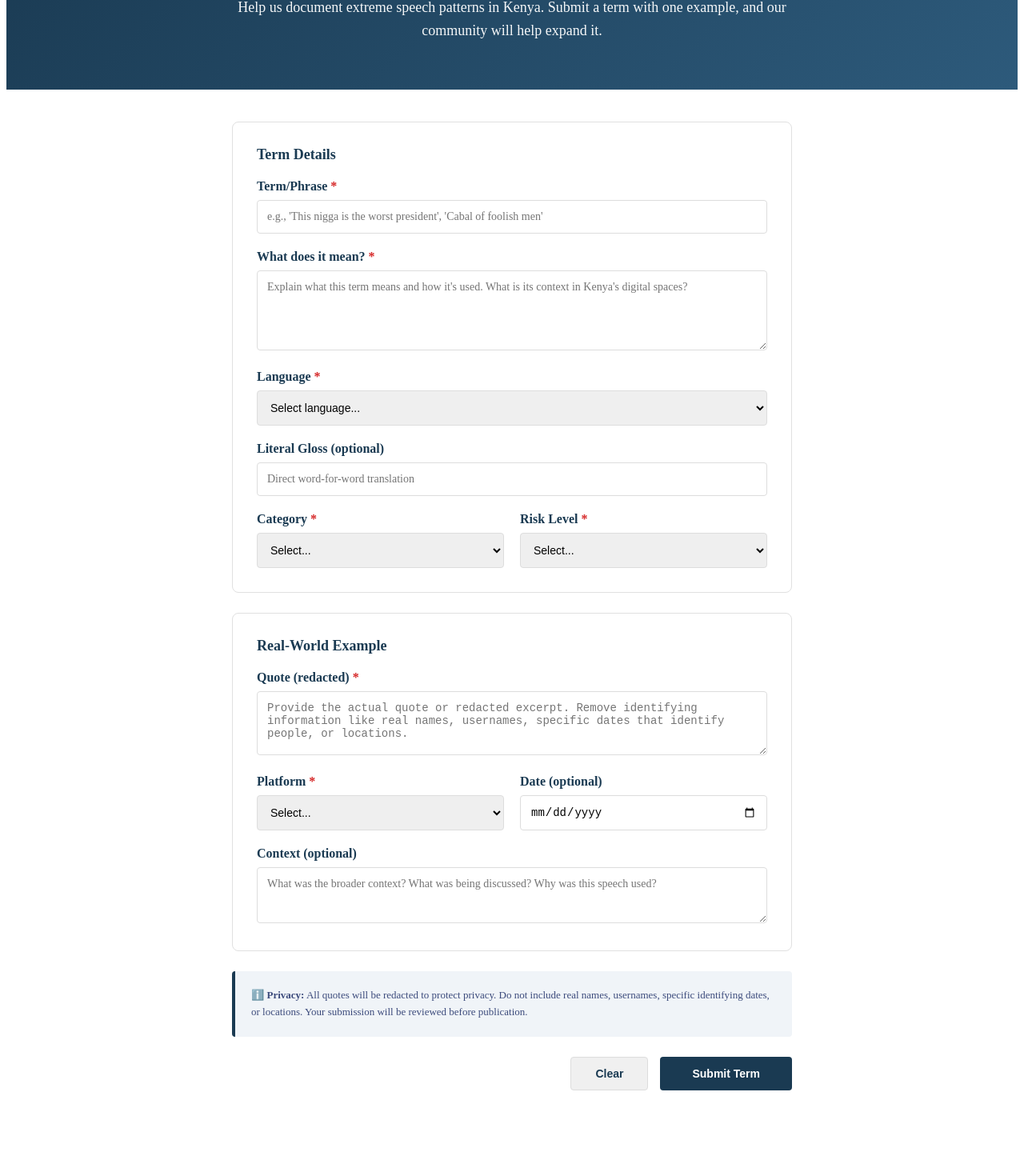
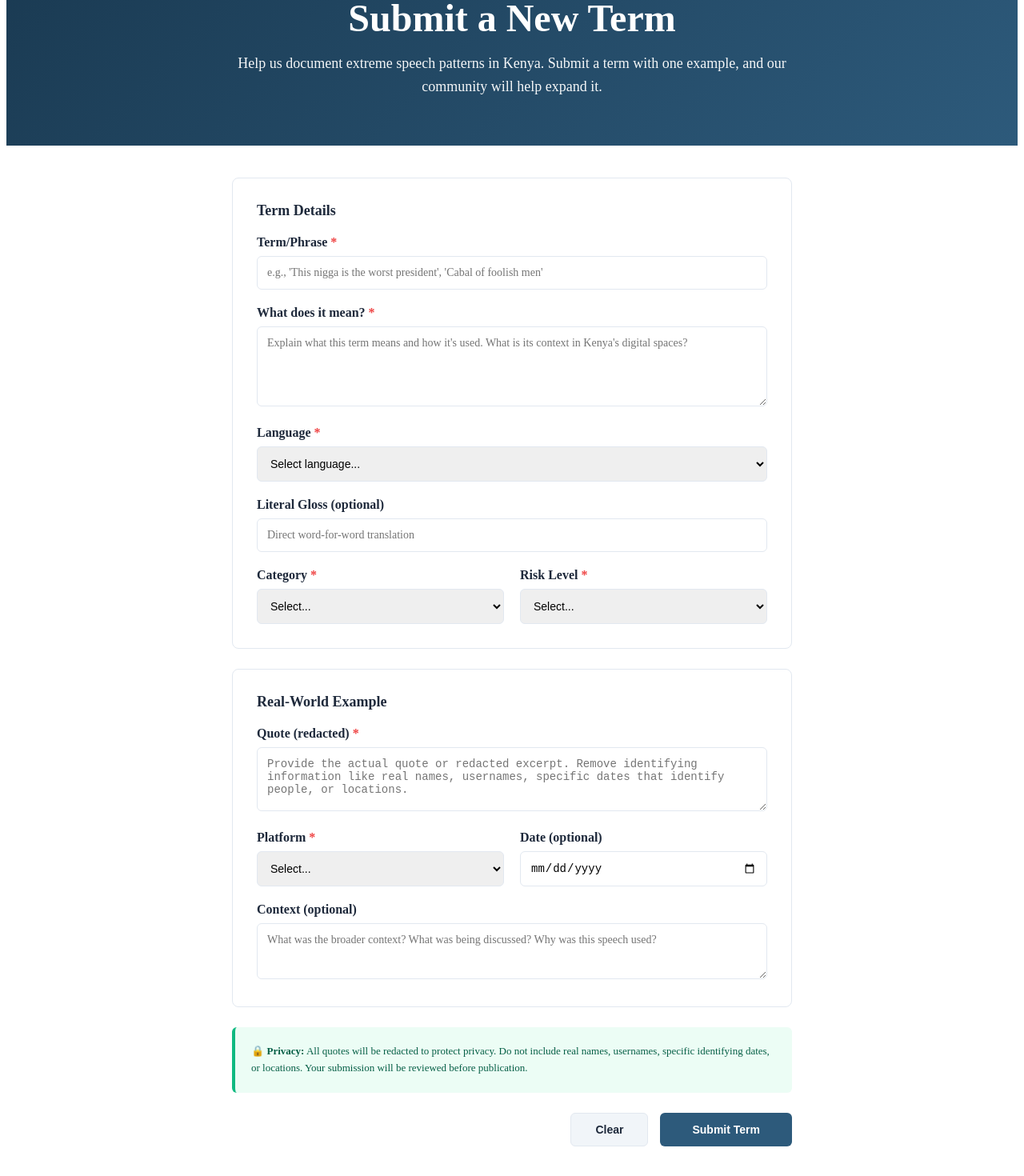
Before and after one commit to JobMwaura/KESL-NEXT, a Next.js app: page /submit in a window 1280 px wide. Shown: the part 236-1706 px from the top of the page at 80% size. Built offline with nearby package versions, Linux system fonts and the light colour scheme.

Commit message:
feat: add breadcrumb navigation to submit page

```diff
--- a/app/submit/page.js
+++ b/app/submit/page.js
@@ -114,8 +114,34 @@ export default function SubmitPage() {
 
   return (
     <>
-      <Header onSignInClick={() => {}} />
+      <Header />
       <main style={{ minHeight: '100vh', paddingBottom: '80px' }}>
+        {/* Breadcrumb Navigation */}
+        <nav style={{
+          padding: '20px',
+          backgroundColor: '#f8fafc',
+          borderBottom: '1px solid #e2e8f0'
+        }}>
+          <div style={{ maxWidth: '1300px', margin: '0 auto', display: 'flex', alignItems: 'center', gap: '8px', padding: '0 20px' }}>
+            <a href="/" style={{
+              textDecoration: 'none',
+              color: '#2d5a7b',
+              fontSize: '14px',
+              fontWeight: '500',
+              transition: 'color 0.2s',
+              padding: '6px 0'
+            }}
+            onMouseEnter={(e) => e.target.style.color = '#1a3a52'}
+            onMouseLeave={(e) => e.target.style.color = '#2d5a7b'}>
+              🏠 Home
+            </a>
+            <span style={{ color: '#cbd5e1' }}>/</span>
+            <span style={{ color: '#64748b', fontSize: '14px', fontWeight: '500' }}>
+              ✏️ Submit a Term
+            </span>
+          </div>
+        </nav>
+
         <section style={{
           background: 'linear-gradient(135deg, #1a3a52 0%, #2d5a7b 100%)',
           color: 'white',
@@ -135,10 +161,10 @@ export default function SubmitPage() {
             maxWidth: '800px',
             margin: '40px auto',
             padding: '20px',
-            backgroundColor: '#d4edda',
-            borderLeft: '4px solid #28a745',
-            borderRadius: '4px',
-            color: '#155724',
+            backgroundColor: '#d1fae5',
+            border: '1px solid #6ee7b7',
+            borderRadius: '6px',
+            color: '#065f46',
             textAlign: 'center'
           }}>
             <strong style={{ fontSize: '16px' }}>✓ Success!</strong>
@@ -152,10 +178,10 @@ export default function SubmitPage() {
               <div style={{
                 marginBottom: '20px',
                 padding: '15px',
-                backgroundColor: '#ffe0e0',
-                borderLeft: '4px solid #d62828',
-                borderRadius: '4px',
-                color: '#d62828',
+                backgroundColor: '#fee2e2',
+                border: '1px solid #fca5a5',
+                borderRadius: '6px',
+                color: '#991b1b',
                 fontSize: '14px'
               }}>
                 {errors.submit}
@@ -167,16 +193,16 @@ export default function SubmitPage() {
               backgroundColor: 'white',
               borderRadius: '8px',
               padding: '30px',
-              border: '1px solid #e0e0e0',
+              border: '1px solid #e2e8f0',
               marginBottom: '25px'
             }}>
-              <h2 style={{ margin: '0 0 20px 0', color: '#1a3a52', fontSize: '18px', fontWeight: '700' }}>
+              <h2 style={{ margin: '0 0 20px 0', color: '#1e293b', fontSize: '18px', fontWeight: '700' }}>
                 Term Details
               </h2>
 
               <div style={{ marginBottom: '20px' }}>
-                <label style={{ display: 'block', marginBottom: '8px', fontWeight: '600', color: '#1a3a52' }}>
-                  Term/Phrase <span style={{ color: '#d62828' }}>*</span>
+                <label style={{ display: 'block', marginBottom: '8px', fontWeight: '600', color: '#1e293b' }}>
+                  Term/Phrase <span style={{ color: '#ef4444' }}>*</span>
                 </label>
                 <input
                   type="text"
@@ -187,19 +213,19 @@ export default function SubmitPage() {
                   style={{
                     width: '100%',
                     padding: '12px',
-                    border: errors.term ? '2px solid #d62828' : '1px solid #ddd',
-                    borderRadius: '4px',
+                    border: errors.term ? '2px solid #ef4444' : '1px solid #e2e8f0',
+                    borderRadius: '6px',
                     fontSize: '14px',
                     boxSizing: 'border-box',
                     fontFamily: 'inherit'
                   }}
                 />
-                {errors.term && <p style={{ margin: '5px 0 0 0', color: '#d62828', fontSize: '12px' }}>✗ {errors.term}</p>}
+                {errors.term && <p style={{ margin: '5px 0 0 0', color: '#991b1b', fontSize: '12px' }}>✗ {errors.term}</p>}
               </div>
 
               <div style={{ marginBottom: '20px' }}>
-                <label style={{ display: 'block', marginBottom: '8px', fontWeight: '600', color: '#1a3a52' }}>
-                  What does it mean? <span style={{ color: '#d62828' }}>*</span>
+                <label style={{ display: 'block', marginBottom: '8px', fontWeight: '600', color: '#1e293b' }}>
+                  What does it mean? <span style={{ color: '#ef4444' }}>*</span>
                 </label>
                 <textarea
                   name="meaning"
@@ -209,8 +235,8 @@ export default function SubmitPage() {
                   style={{
                     width: '100%',
                     padding: '12px',
-                    border: errors.meaning ? '2px solid #d62828' : '1px solid #ddd',
-                    borderRadius: '4px',
+                    border: errors.meaning ? '2px solid #ef4444' : '1px solid #e2e8f0',
+                    borderRadius: '6px',
                     fontSize: '14px',
                     boxSizing: 'border-box',
                     minHeight: '100px',
@@ -218,12 +244,12 @@ export default function SubmitPage() {
                     resize: 'vertical'
                   }}
                 />
-                {errors.meaning && <p style={{ margin: '5px 0 0 0', color: '#d62828', fontSize: '12px' }}>✗ {errors.meaning}</p>}
+                {errors.meaning && <p style={{ margin: '5px 0 0 0', color: '#991b1b', fontSize: '12px' }}>✗ {errors.meaning}</p>}
               </div>
 
               <div style={{ marginBottom: '20px' }}>
-                <label style={{ display: 'block', marginBottom: '8px', fontWeight: '600', color: '#1a3a52' }}>
-                  Language <span style={{ color: '#d62828' }}>*</span>
+                <label style={{ display: 'block', marginBottom: '8px', fontWeight: '600', color: '#1e293b' }}>
+                  Language <span style={{ color: '#ef4444' }}>*</span>
                 </label>
                 <select
                   name="language"
@@ -232,8 +258,8 @@ export default function SubmitPage() {
                   style={{
                     width: '100%',
                     padding: '12px',
-                    border: errors.language ? '2px solid #d62828' : '1px solid #ddd',
-                    borderRadius: '4px',
+                    border: errors.language ? '2px solid #ef4444' : '1px solid #e2e8f0',
+                    borderRadius: '6px',
                     fontSize: '14px',
                     boxSizing: 'border-box'
                   }}
@@ -243,11 +269,11 @@ export default function SubmitPage() {
                     <option key={lang} value={lang}>{lang}</option>
                   ))}
                 </select>
-                {errors.language && <p style={{ margin: '5px 0 0 0', color: '#d62828', fontSize: '12px' }}>✗ {errors.language}</p>}
+                {errors.language && <p style={{ margin: '5px 0 0 0', color: '#991b1b', fontSize: '12px' }}>✗ {errors.language}</p>}
               </div>
 
               <div style={{ marginBottom: '20px' }}>
-                <label style={{ display: 'block', marginBottom: '8px', fontWeight: '600', color: '#1a3a52' }}>
+                <label style={{ display: 'block', marginBottom: '8px', fontWeight: '600', color: '#1e293b' }}>
                   Literal Gloss (optional)
                 </label>
                 <input
@@ -259,8 +285,8 @@ export default function SubmitPage() {
                   style={{
                     width: '100%',
                     padding: '12px',
-                    border: '1px solid #ddd',
-                    borderRadius: '4px',
+                    border: '1px solid #e2e8f0',
+                    borderRadius: '6px',
                     fontSize: '14px',
                     boxSizing: 'border-box',
                     fontFamily: 'inherit'
@@ -270,8 +296,8 @@ export default function SubmitPage() {
 
               <div style={{ display: 'grid', gridTemplateColumns: '1fr 1fr', gap: '20px' }}>
                 <div>
-                  <label style={{ display: 'block', marginBottom: '8px', fontWeight: '600', color: '#1a3a52' }}>
-                    Category <span style={{ color: '#d62828' }}>*</span>
+                  <label style={{ display: 'block', marginBottom: '8px', fontWeight: '600', color: '#1e293b' }}>
+                    Category <span style={{ color: '#ef4444' }}>*</span>
                   </label>
                   <select
                     name="category"
@@ -280,8 +306,8 @@ export default function SubmitPage() {
                     style={{
                       width: '100%',
                       padding: '12px',
-                      border: errors.category ? '2px solid #d62828' : '1px solid #ddd',
-                      borderRadius: '4px',
+                      border: errors.category ? '2px solid #ef4444' : '1px solid #e2e8f0',
+                      borderRadius: '6px',
                       fontSize: '14px',
                       boxSizing: 'border-box'
                     }}
@@ -291,12 +317,12 @@ export default function SubmitPage() {
                       <option key={cat} value={cat}>{cat}</option>
                     ))}
                   </select>
-                  {errors.category && <p style={{ margin: '5px 0 0 0', color: '#d62828', fontSize: '12px' }}>✗ {errors.category}</p>}
+                  {errors.category && <p style={{ margin: '5px 0 0 0', color: '#991b1b', fontSize: '12px' }}>✗ {errors.category}</p>}
                 </div>
 
                 <div>
-                  <label style={{ display: 'block', marginBottom: '8px', fontWeight: '600', color: '#1a3a52' }}>
-                    Risk Level <span style={{ color: '#d62828' }}>*</span>
+                  <label style={{ display: 'block', marginBottom: '8px', fontWeight: '600', color: '#1e293b' }}>
+                    Risk Level <span style={{ color: '#ef4444' }}>*</span>
                   </label>
                   <select
                     name="risk"
@@ -305,8 +331,8 @@ export default function SubmitPage() {
                     style={{
                       width: '100%',
                       padding: '12px',
-                      border: errors.risk ? '2px solid #d62828' : '1px solid #ddd',
-                      borderRadius: '4px',
+                      border: errors.risk ? '2px solid #ef4444' : '1px solid #e2e8f0',
+                      borderRadius: '6px',
                       fontSize: '14px',
                       boxSizing: 'border-box'
                     }}
@@ -316,7 +342,7 @@ export default function SubmitPage() {
                       <option key={level} value={level}>{level}</option>
                     ))}
                   </select>
-                  {errors.risk && <p style={{ margin: '5px 0 0 0', color: '#d62828', fontSize: '12px' }}>✗ {errors.risk}</p>}
+                  {errors.risk && <p style={{ margin: '5px 0 0 0', color: '#991b1b', fontSize: '12px' }}>✗ {errors.risk}</p>}
                 </div>
               </div>
             </section>
@@ -326,16 +352,16 @@ export default function SubmitPage() {
               backgroundColor: 'white',
               borderRadius: '8px',
               padding: '30px',
-              border: '1px solid #e0e0e0',
+              border: '1px solid #e2e8f0',
               marginBottom: '25px'
             }}>
-              <h2 style={{ margin: '0 0 20px 0', color: '#1a3a52', fontSize: '18px', fontWeight: '700' }}>
+              <h2 style={{ margin: '0 0 20px 0', color: '#1e293b', fontSize: '18px', fontWeight: '700' }}>
                 Real-World Example
               </h2>
 
               <div style={{ marginBottom: '20px' }}>
-                <label style={{ display: 'block', marginBottom: '8px', fontWeight: '600', color: '#1a3a52' }}>
-                  Quote (redacted) <span style={{ color: '#d62828' }}>*</span>
+                <label style={{ display: 'block', marginBottom: '8px', fontWeight: '600', color: '#1e293b' }}>
+                  Quote (redacted) <span style={{ color: '#ef4444' }}>*</span>
                 </label>
                 <textarea
                   name="quote"
@@ -345,8 +371,8 @@ export default function SubmitPage() {
                   style={{
                     width: '100%',
                     padding: '12px',
-                    border: errors.quote ? '2px solid #d62828' : '1px solid #ddd',
-                    borderRadius: '4px',
+                    border: errors.quote ? '2px solid #ef4444' : '1px solid #e2e8f0',
+                    borderRadius: '6px',
                     fontSize: '14px',
                     boxSizing: 'border-box',
                     minHeight: '80px',
@@ -354,13 +380,13 @@ export default function SubmitPage() {
                     resize: 'vertical'
                   }}
                 />
-                {errors.quote && <p style={{ margin: '5px 0 0 0', color: '#d62828', fontSize: '12px' }}>✗ {errors.quote}</p>}
+                {errors.quote && <p style={{ margin: '5px 0 0 0', color: '#991b1b', fontSize: '12px' }}>✗ {errors.quote}</p>}
               </div>
 
               <div style={{ display: 'grid', gridTemplateColumns: '1fr 1fr', gap: '20px', marginBottom: '20px' }}>
                 <div>
-                  <label style={{ display: 'block', marginBottom: '8px', fontWeight: '600', color: '#1a3a52' }}>
-                    Platform <span style={{ color: '#d62828' }}>*</span>
+                  <label style={{ display: 'block', marginBottom: '8px', fontWeight: '600', color: '#1e293b' }}>
+                    Platform <span style={{ color: '#ef4444' }}>*</span>
                   </label>
                   <select
                     name="platform"
@@ -369,8 +395,8 @@ export default function SubmitPage() {
                     style={{
                       width: '100%',
                       padding: '12px',
-                      border: errors.platform ? '2px solid #d62828' : '1px solid #ddd',
-                      borderRadius: '4px',
+                      border: errors.platform ? '2px solid #ef4444' : '1px solid #e2e8f0',
+                      borderRadius: '6px',
                       fontSize: '14px',
                       boxSizing: 'border-box'
                     }}
@@ -380,11 +406,11 @@ export default function SubmitPage() {
                       <option key={p} value={p}>{p}</option>
                     ))}
                   </select>
-                  {errors.platform && <p style={{ margin: '5px 0 0 0', color: '#d62828', fontSize: '12px' }}>✗ {errors.platform}</p>}
+                  {errors.platform && <p style={{ margin: '5px 0 0 0', color: '#991b1b', fontSize: '12px' }}>✗ {errors.platform}</p>}
                 </div>
 
                 <div>
-                  <label style={{ display: 'block', marginBottom: '8px', fontWeight: '600', color: '#1a3a52' }}>
+                  <label style={{ display: 'block', marginBottom: '8px', fontWeight: '600', color: '#1e293b' }}>
                     Date (optional)
                   </label>
                   <input
@@ -395,8 +421,8 @@ export default function SubmitPage() {
                     style={{
                       width: '100%',
                       padding: '12px',
-                      border: '1px solid #ddd',
-                      borderRadius: '4px',
+                      border: '1px solid #e2e8f0',
+                      borderRadius: '6px',
                       fontSize: '14px',
                       boxSizing: 'border-box'
                     }}
@@ -405,7 +431,7 @@ export default function SubmitPage() {
               </div>
 
               <div>
-                <label style={{ display: 'block', marginBottom: '8px', fontWeight: '600', color: '#1a3a52' }}>
+                <label style={{ display: 'block', marginBottom: '8px', fontWeight: '600', color: '#1e293b' }}>
                   Context (optional)
                 </label>
                 <textarea
@@ -416,8 +442,8 @@ export default function SubmitPage() {
                   style={{
                     width: '100%',
                     padding: '12px',
-                    border: '1px solid #ddd',
-                    borderRadius: '4px',
+                    border: '1px solid #e2e8f0',
+                    borderRadius: '6px',
                     fontSize: '14px',
                     boxSizing: 'border-box',
                     minHeight: '70px',
@@ -430,14 +456,14 @@ export default function SubmitPage() {
 
             {/* Privacy Notice */}
             <section style={{
-              backgroundColor: '#f0f4f8',
-              borderLeft: '4px solid #1a3a52',
+              backgroundColor: '#ecfdf5',
+              borderLeft: '4px solid #10b981',
               padding: '20px',
-              borderRadius: '4px',
+              borderRadius: '6px',
               marginBottom: '25px'
             }}>
-              <p style={{ margin: 0, color: '#3c4b7c', fontSize: '13px', lineHeight: '1.6' }}>
-                <strong>ℹ️ Privacy:</strong> All quotes will be redacted to protect privacy. Do not include real names, usernames, specific identifying dates, or locations. Your submission will be reviewed before publication.
+              <p style={{ margin: 0, color: '#065f46', fontSize: '13px', lineHeight: '1.6' }}>
+                <strong>🔒 Privacy:</strong> All quotes will be redacted to protect privacy. Do not include real names, usernames, specific identifying dates, or locations. Your submission will be reviewed before publication.
               </p>
             </section>
 
@@ -447,17 +473,17 @@ export default function SubmitPage() {
                 type="reset"
                 style={{
                   padding: '12px 30px',
-                  backgroundColor: '#f0f0f0',
-                  color: '#1a3a52',
-                  border: '1px solid #ddd',
-                  borderRadius: '4px',
+                  backgroundColor: '#f1f5f9',
+                  color: '#1e293b',
+                  border: '1px solid #e2e8f0',
+                  borderRadius: '6px',
                   cursor: 'pointer',
                   fontWeight: '600',
                   fontSize: '14px',
                   transition: 'all 0.2s'
                 }}
-                onMouseEnter={(e) => e.target.style.backgroundColor = '#e0e0e0'}
-                onMouseLeave={(e) => e.target.style.backgroundColor = '#f0f0f0'}
+                onMouseEnter={(e) => e.target.style.backgroundColor = '#e2e8f0'}
+                onMouseLeave={(e) => e.target.style.backgroundColor = '#f1f5f9'}
               >
                 Clear
               </button>
@@ -465,17 +491,17 @@ export default function SubmitPage() {
                 type="submit"
                 style={{
                   padding: '12px 40px',
-                  backgroundColor: '#1a3a52',
+                  backgroundColor: '#2d5a7b',
                   color: 'white',
                   border: 'none',
-                  borderRadius: '4px',
+                  borderRadius: '6px',
                   cursor: 'pointer',
                   fontWeight: '600',
                   fontSize: '14px',
                   transition: 'all 0.2s'
                 }}
-                onMouseEnter={(e) => e.target.style.backgroundColor = '#2d5a7b'}
-                onMouseLeave={(e) => e.target.style.backgroundColor = '#1a3a52'}
+                onMouseEnter={(e) => e.target.style.backgroundColor = '#1a3a52'}
+                onMouseLeave={(e) => e.target.style.backgroundColor = '#2d5a7b'}
               >
                 Submit Term
               </button>
```
